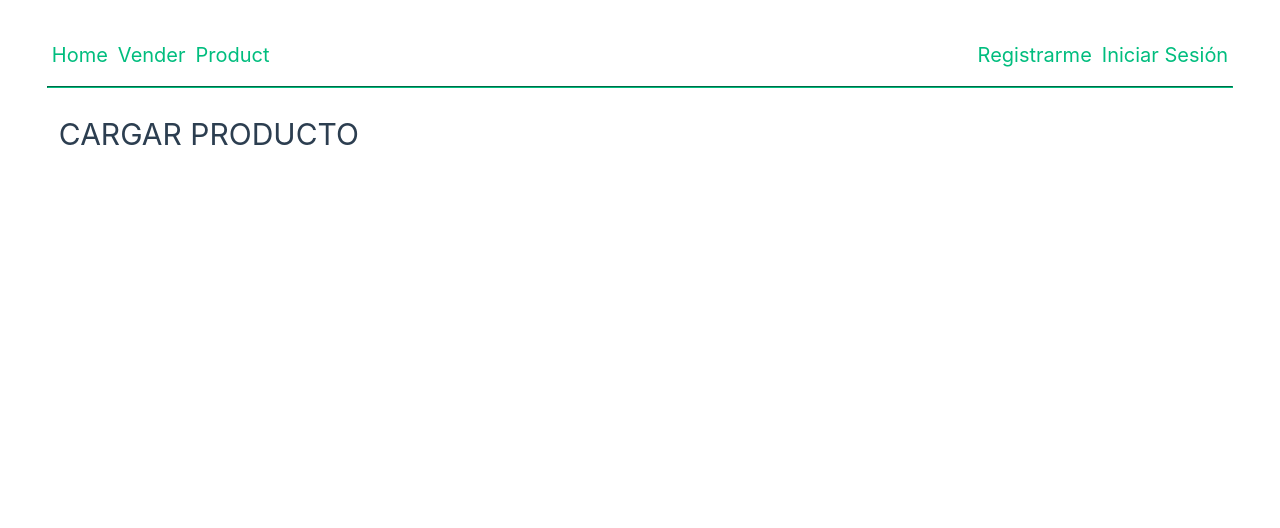
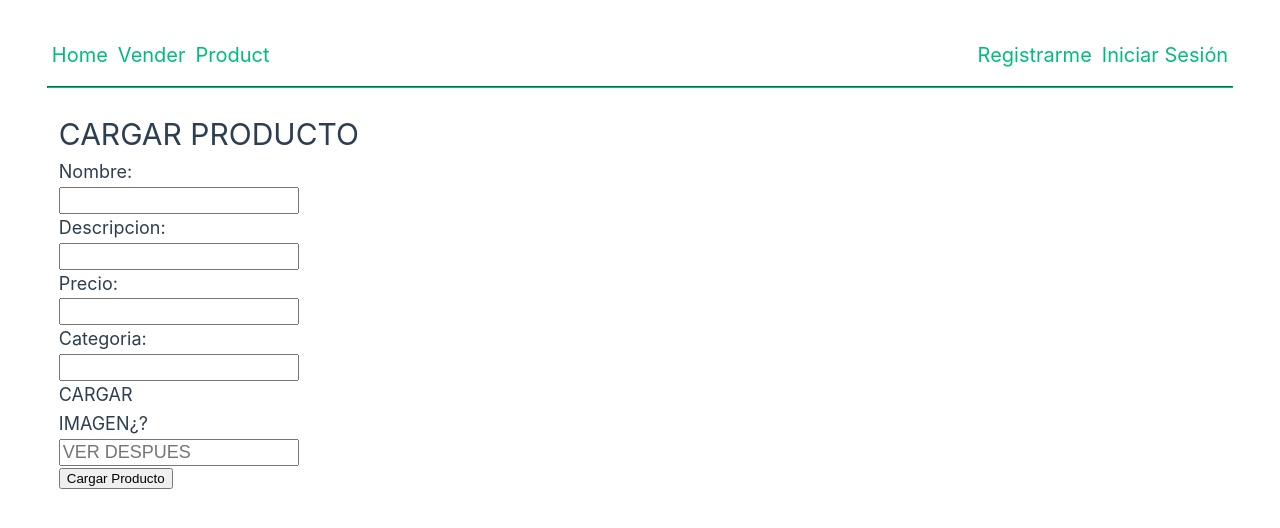
Before and after one commit to FacuZ7/ProyectoPNT2-1C-2023, a Vue app in the folder e-commerce/front-end/: page /CargaProducto in a window 1280 px wide. Shown: the top 528 px of the page. Built offline with nearby package versions, Linux system fonts and the light colour scheme; no server answers.

Commit message:
productupload

```diff
--- a/e-commerce/front-end/src/views/ProductUploadView.vue
+++ b/e-commerce/front-end/src/views/ProductUploadView.vue
@@ -1,7 +1,45 @@
+<script>
+  export default{
+    data(){
+      return{
+        Product:{name:"",description:"",unitPrice:"",category:""}
+      }
+    }
+  }
+
+
+</script>
 <template>
   <div>
     <h1>CARGAR PRODUCTO</h1>
   </div>
+  <div class="content">
+
+        <div class="contentItem">
+            <label>Nombre:</label>
+            <input type="text" v-model="Product.name">
+        </div>
+        <div class="contentItem">
+            <label>Descripcion:</label>
+            <input type="text" v-model="Product.description">
+        </div>
+        <div class="contentItem">
+            <label>Precio:</label>
+            <input type="text" v-model="Product.unitPrice">
+        </div>
+        <div class="contentItem">
+            <label>Categoria:</label>
+            <input type="text" v-model="Product.category">
+        </div>
+        <div class="contentItem">
+            <label>CARGAR IMAGEN¿?</label>
+            <input type="text" placeholder="VER DESPUES">
+        </div>
+        <div class="contentItem">
+          <button>Cargar Producto</button>
+        </div>
+
+    </div>
 </template>
 
 <style>
```
